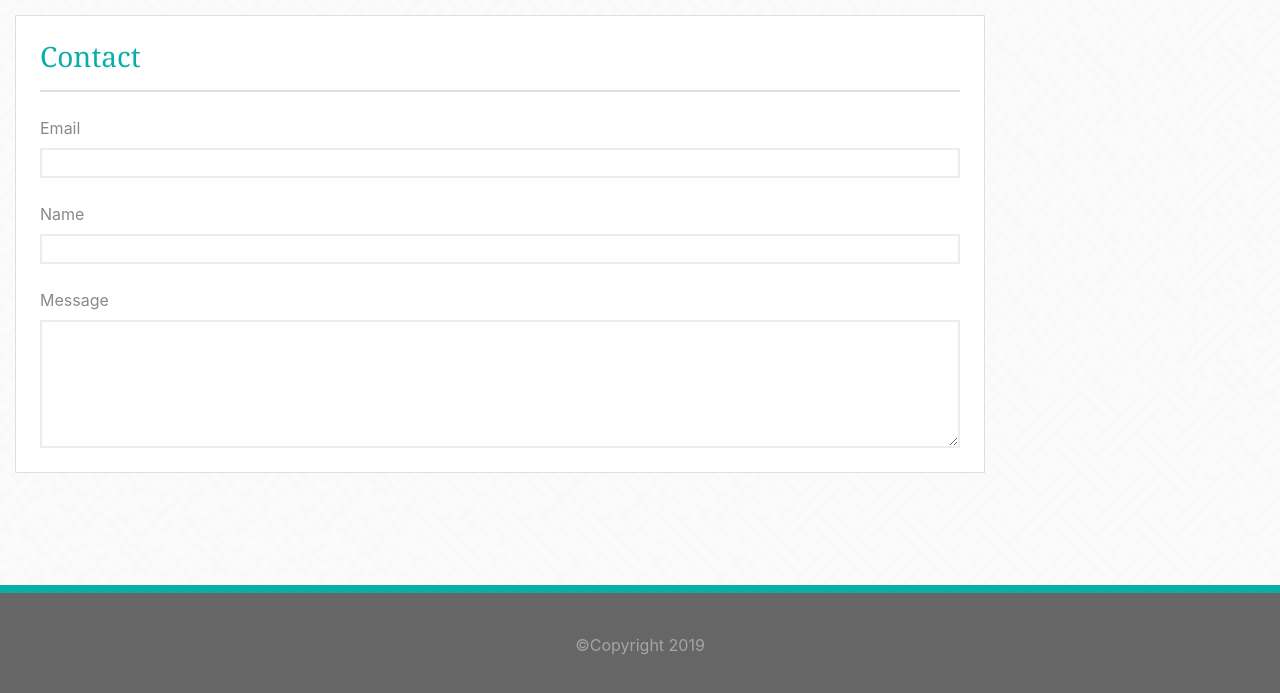
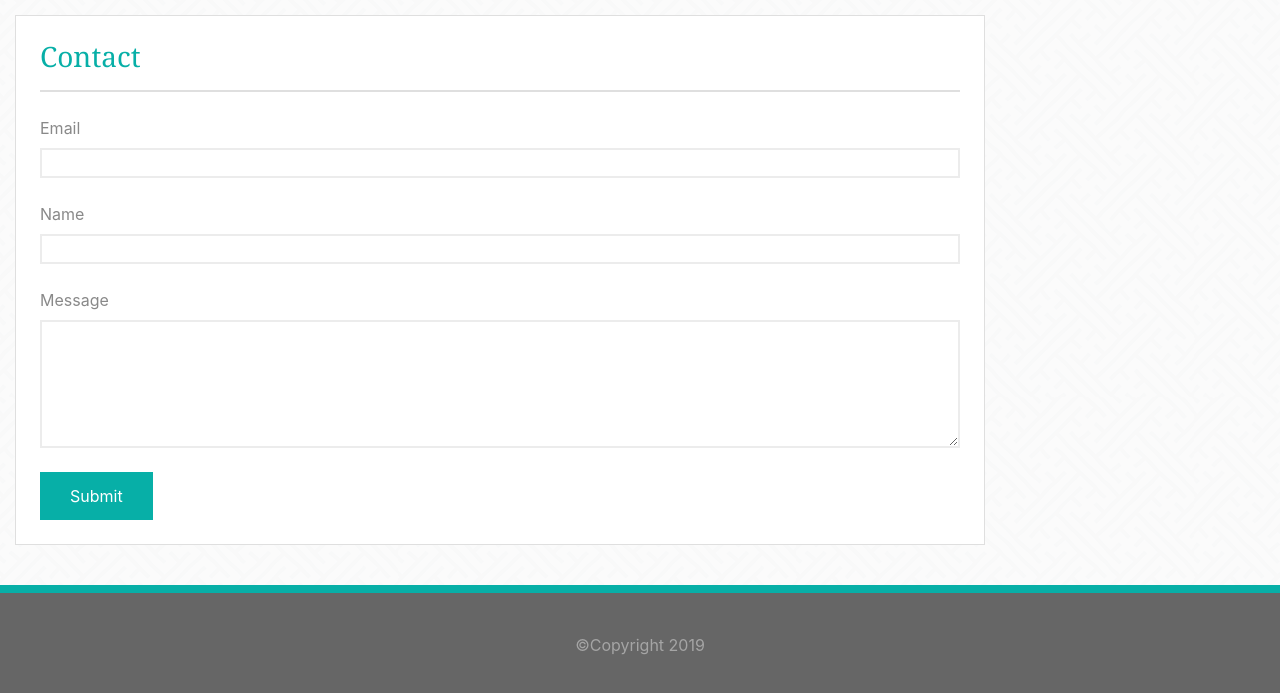
Before and after one commit to alex0n0/Bootstrap-Portfolio, a plain HTML site: page contact.html in a window 1280 px wide. Shown: the part 103-796 px from the top of the page. Drawn offline with nearby package versions, Linux system fonts and the light colour scheme.

Commit message:
added button

```diff
--- a/contact.html
+++ b/contact.html
@@ -49,7 +49,9 @@
                     <input id="textfield-name"  class="mb-4 w-100" type="text">
 
                     <label for="textarea-message">Message</label>
-                    <textarea id="textarea-message" rows="5" class="w-100"></textarea>
+                    <textarea id="textarea-message" rows="5" class="w-100 mb-4"></textarea>
+
+                    <button>Submit</button>
                 </form>
             </section>
         </div>
--- a/styles/styles.scss
+++ b/styles/styles.scss
@@ -208,6 +208,18 @@ main {
         input:focus, textarea:focus {
             outline: 2px solid $color-primary;
         }
+
+        button {
+            background-color: $color-primary;
+            border: none;
+            height: 3rem;
+            color: white;
+            padding: 0px 30px;
+
+            &:hover {
+                background-color: lighten($color-primary, 10%);
+            }
+        }
     }
 }
 /**************************************************************************/
```
Also changed, not shown: styles/styles.css, 1 other file.
